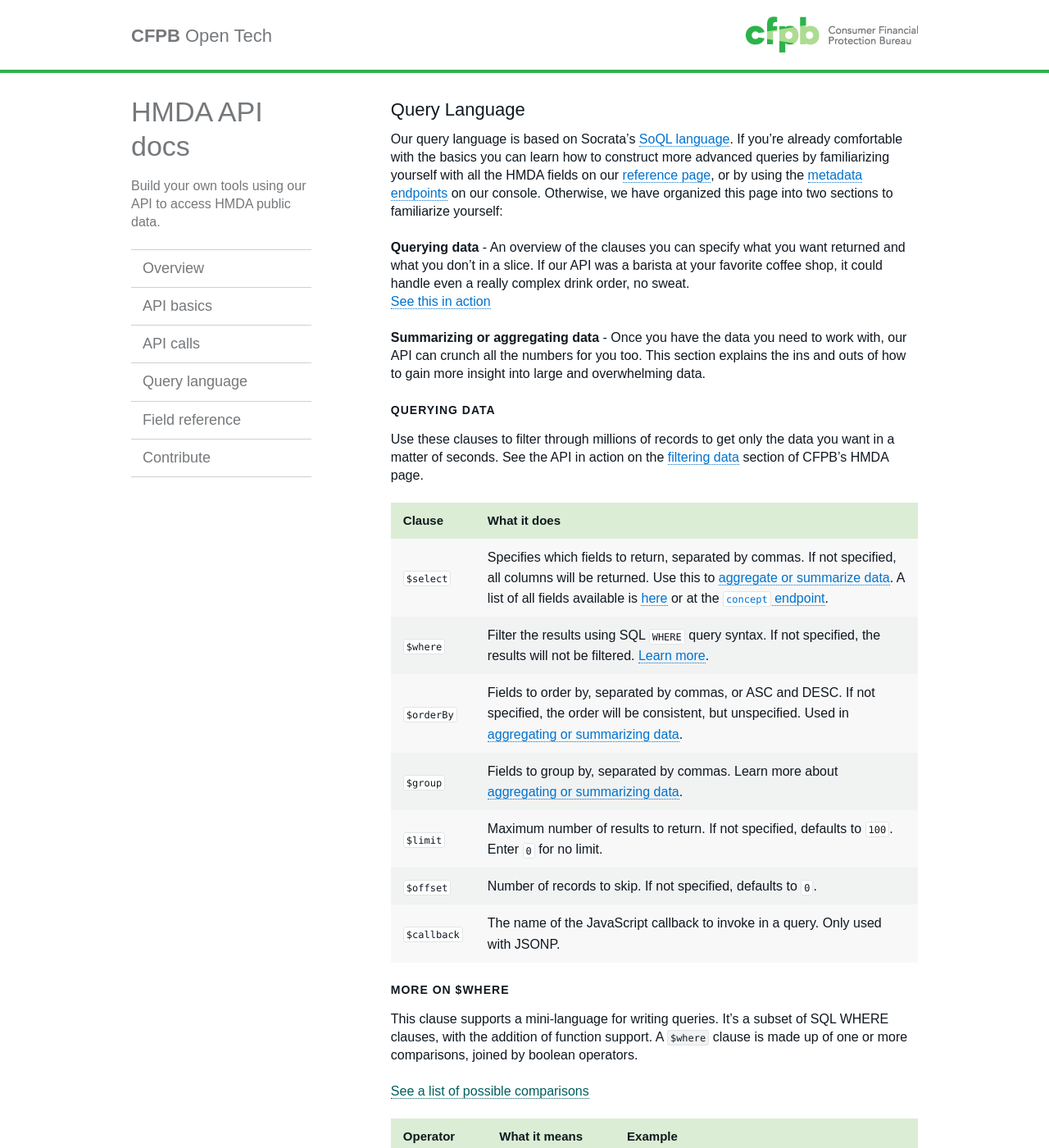
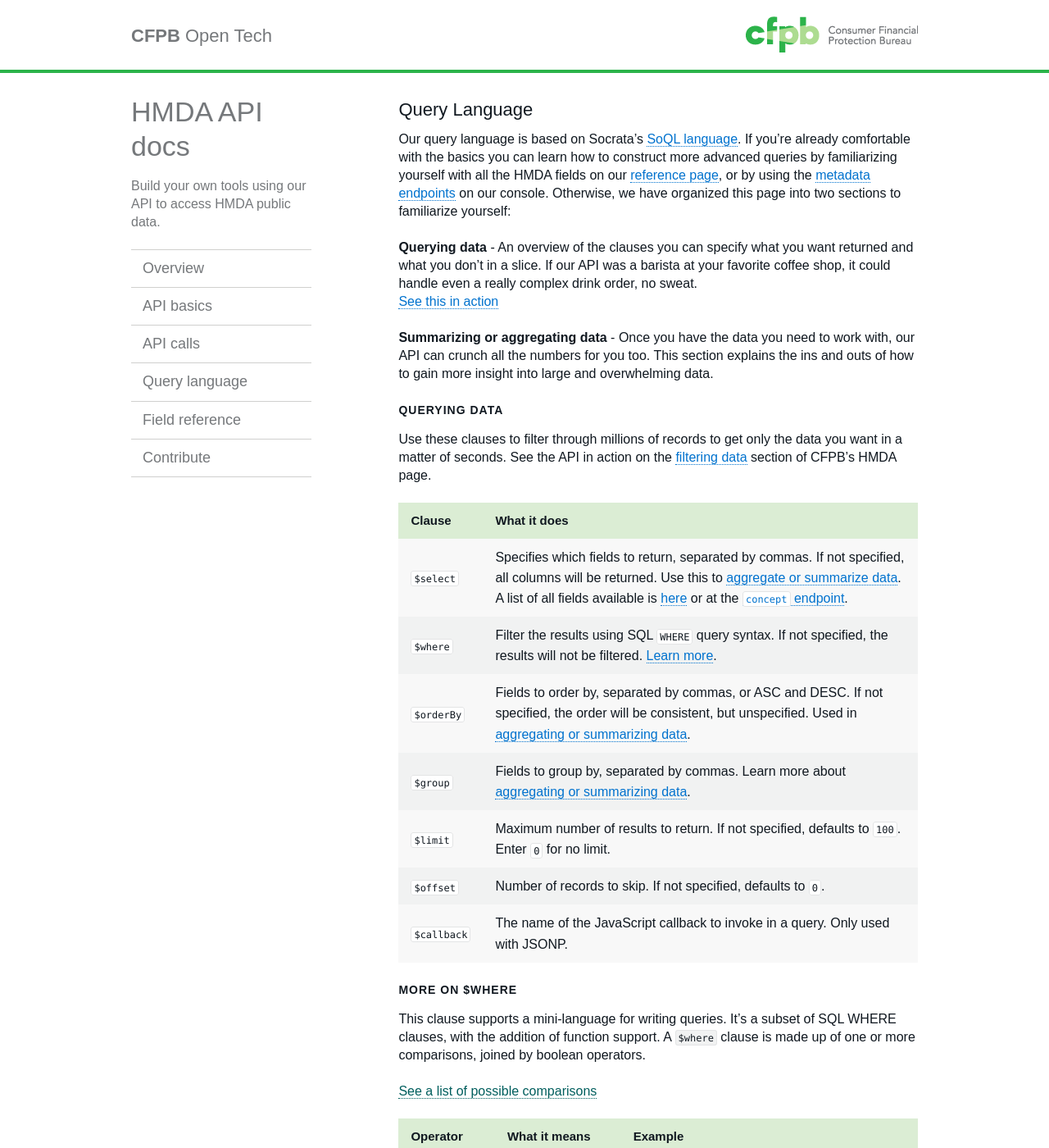
Before and after one commit to cfpb/api, a Jekyll site: the page built from queries.md, in a window 1280 px wide and 1400 px high. Shown: the whole window at 82% size. Built offline with Jekyll 4.4.1, drawn with Linux system fonts in a browser that asks for light colours; some web fonts are replaced; Markdown is read by kramdown in place of the engine named in the settings.

Commit message:
the left margin for the page body and left portion of the footer are the same now per #31

```diff
--- a/static/css/style.css
+++ b/static/css/style.css
@@ -263,7 +263,7 @@
 ul, ol {
     padding: 0;
     list-style-position: outside;
-    margin-left: 1.375em;
+    margin-left: 3%;
 }
 
 li ul, li ol {
@@ -515,10 +515,11 @@
     }
 
     .main-content {
-        width: 67%;
+        width: 66%;
         float: right;
         margin-bottom: 7.5em;
         margin-top: 7.5em;
+        margin-left: 2%;
     }
 
     /* REPO LIST*/
```
